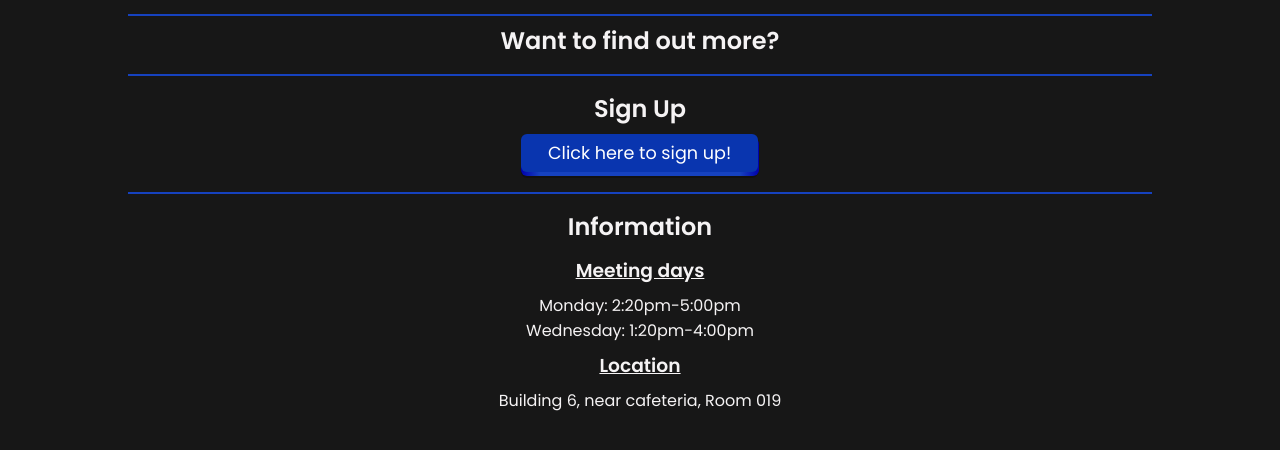
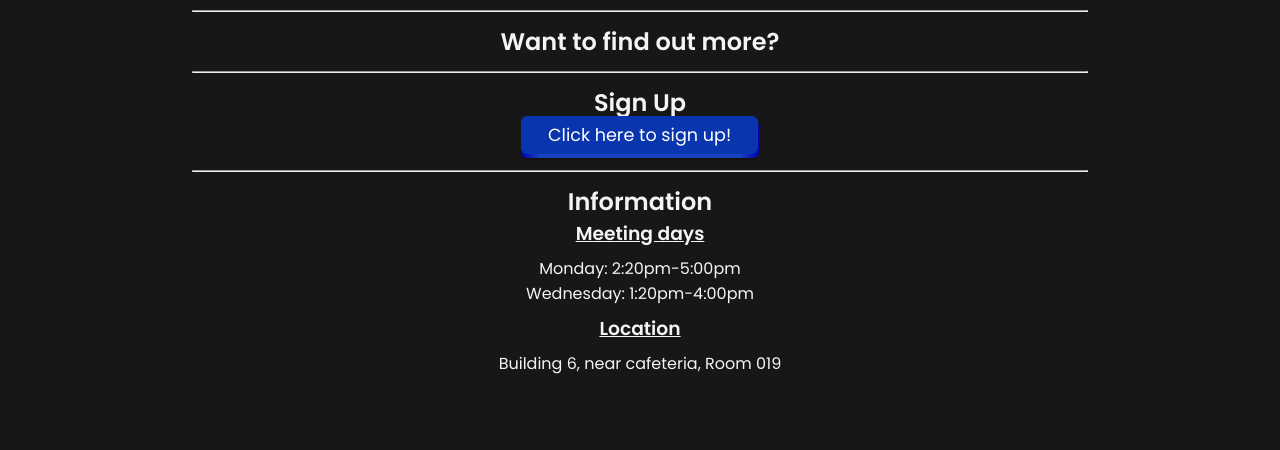
Before and after one commit to Its-Tachanks/Lyman-Robotics-Website, a React app: page / in a window 1280 px wide. Shown: the part 70-520 px from the top of the page. Built offline with nearby package versions, Linux system fonts and the light colour scheme; some packages are replaced by stand-ins of ours.

Commit message:
I SWEAR I KNEW WHAT HRS WERE (Also resetting CSS to make it easier later)

```diff
--- a/src/LandingPage.css
+++ b/src/LandingPage.css
@@ -24,11 +24,24 @@ body {
   text-align: center;
 }
 
+hr {
+  min-width: 60%;
+  max-width: 70%;
+  margin: auto;
+  color: var(--blue);
+  background-color: var(--blue);
+
+  height: 2px;
+  --hrMarginVert: 0.75rem;
+  margin-top: var(--hrMarginVert);
+  margin-bottom: var(--hrMarginVert);
+}
+
+@media only screen and (max-width: 768px) {
+}
+
 .SignUpTlt {
-  padding-top: 0.5rem;
-  --padSignUpBtm: 0.75rem;
-  padding-bottom: var(--padSignUpBtm);
-
+  background-color: inherit;
 }
 
 .LandingPageTitleDiv {
@@ -44,39 +57,16 @@ body {
   font-size: 18px;
 }
 
-@media (max-width: 768px) {
+@media only screen and (max-width: 768px) {
   .LandingPageTitleDiv {
     font-size: 48px;
     --pad: 1.5rem;
     padding-left: var(--pad);
     padding-right: var(--pad);
   }
-  .langDiv img {
-    height: 50%;
-  }
-}
-
-.Line {
-  max-width: 80%;
-  margin: auto;
-}
-
-@media (max-width: 768px) {
-  .Line {
-    min-width: 70%
-  }
-
   .LandingPageTitleDiv {
     font-size: 40px;
   }
-}
-
-.center {
-  display: block;
-  margin-left: auto;
-  margin-right: auto;
-  width: 50%;
-  height: 50vh;
 }
 
 .timesDiv {
--- a/src/LandingPage.jsx
+++ b/src/LandingPage.jsx
@@ -31,11 +31,11 @@ class LandingPage extends Component {
           </div>
         </div>
         <div className="FadeInLoad">
-          <img src="../images/BlueLine.png" alt="Line" className="Line" />
+          <hr />
           <h2>Want to find out more?</h2>
         </div>
         <div className="SignUpDiv FadeInLoad">
-          <img src="../images/BlueLine.png" alt="Line" className="Line" />
+          <hr />
           <h2 className="SignUpTlt">Sign Up</h2>
           <ContactModal
             btnText="Click here to sign up!"
@@ -50,7 +50,7 @@ class LandingPage extends Component {
           />
         </div>
         <div className="InfoDiv FadeInLoad">
-          <img src="../images/BlueLine.png" alt="Line" className="Line" />
+          <hr />
           <h2 className="SignUpTlt">Information</h2>
           <div className="timesDiv">
             <h3
```
